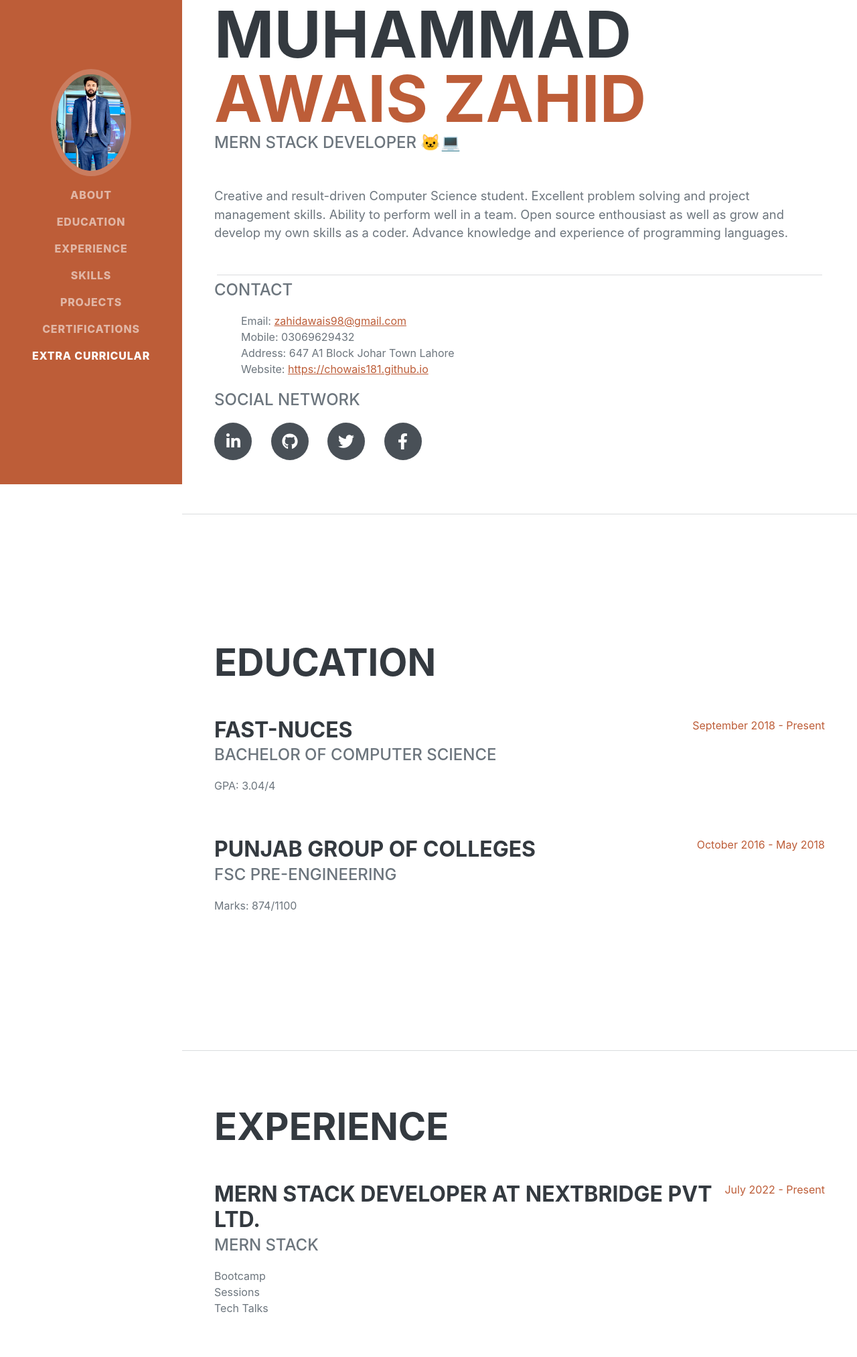
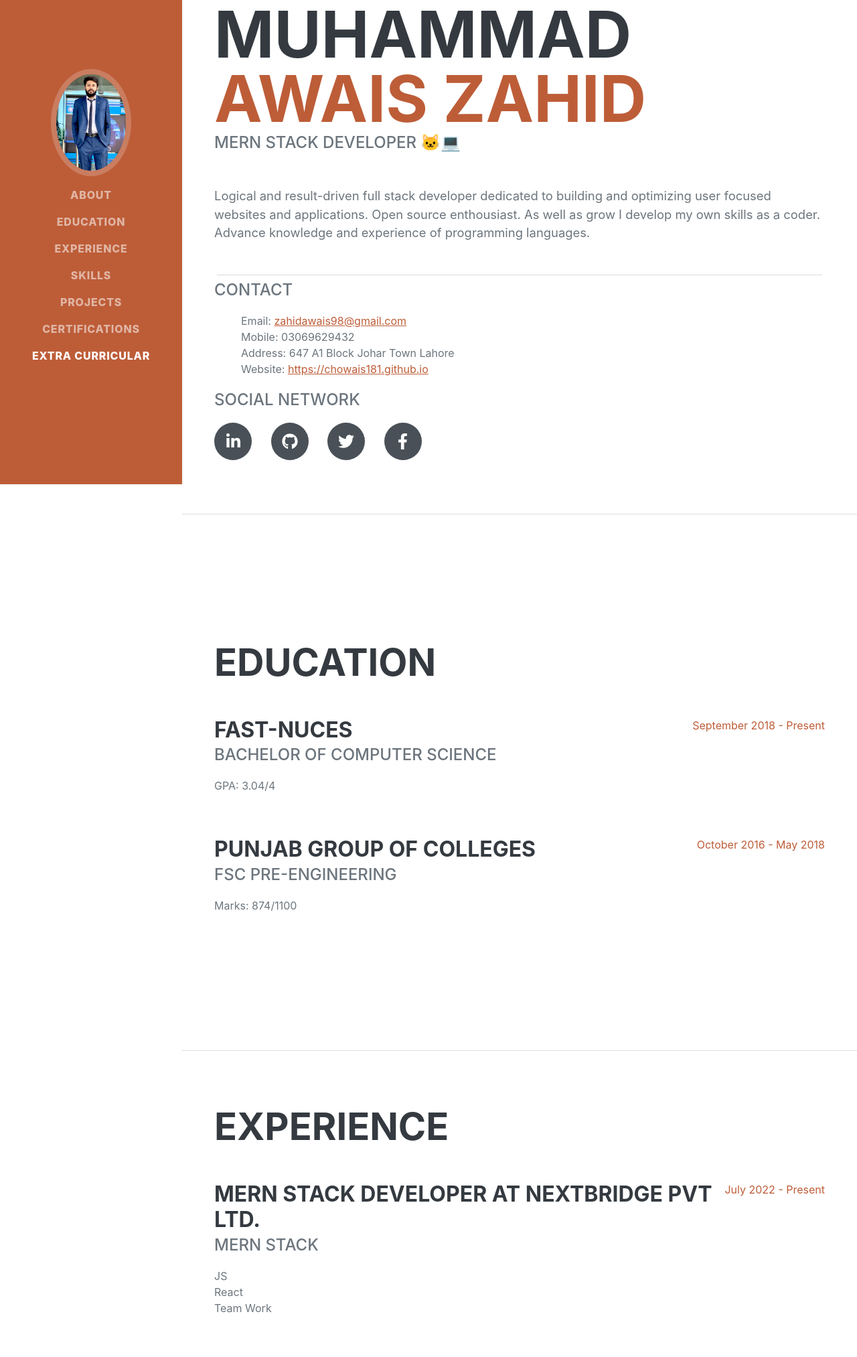
Before and after one commit to chowais181/Resume-M.Awais-Zahid, a plain HTML site: page index.html in a window 1280 px wide. Shown: the part 77-2103 px from the top of the page at 67% size. Drawn offline with nearby package versions, Linux system fonts and the light colour scheme; a web font is replaced by a local one.

Commit message:
Update index.html
update summary

```diff
--- a/index.html
+++ b/index.html
@@ -105,9 +105,8 @@
 
           </div>
           <p class="lead mb-5">
-            Creative and result-driven Computer Science student. Excellent
-            problem solving and project management skills. Ability to perform
-            well in a team. Open source enthousiast as well as grow and develop
+            Logical and result-driven full stack developer dedicated to building
+            and optimizing user focused websites and applications. Open source enthousiast. As well as grow I develop
             my own skills as a coder. Advance knowledge and experience of
             programming languages.
           </p>
@@ -197,9 +196,9 @@
               <h3 class="mb-0">MERN Stack Developer at Nextbridge Pvt Ltd.</h3>
               <div class="subheading mb-3">MERN Stack</div>
               <p>
-                Bootcamp<br />
-                Sessions<br />
-                Tech Talks<br />
+                JS<br />
+                React<br />
+                Team Work<br />
               </p>
             </div>
             <div class="flex-shrink-0">
```
